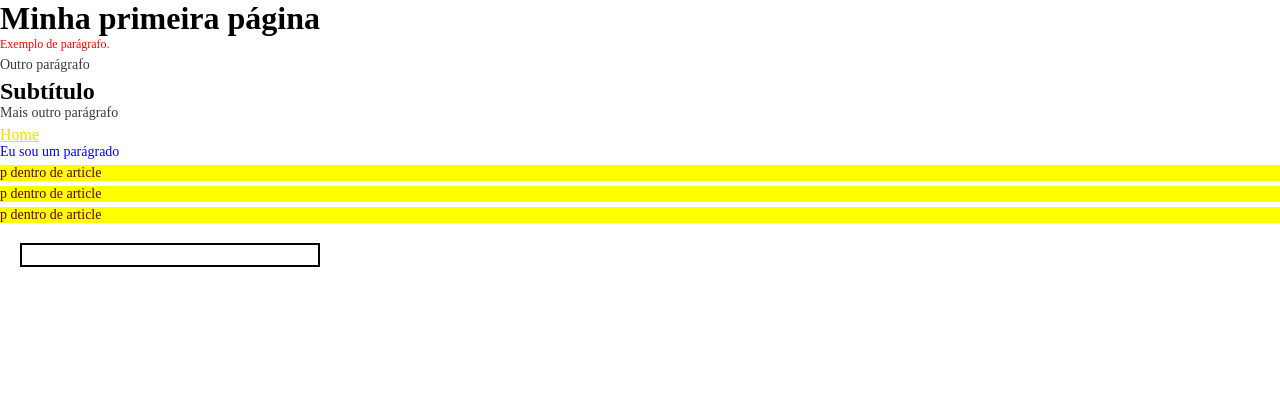
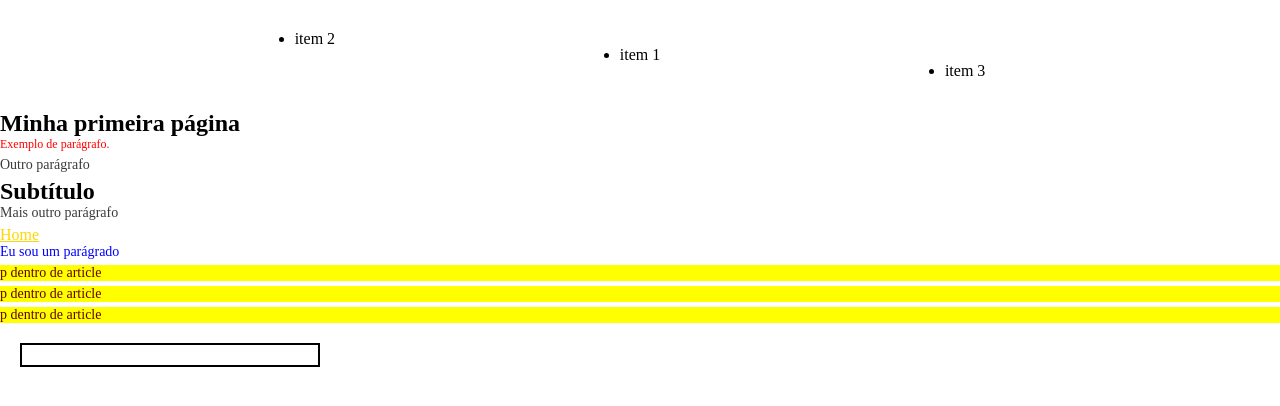
Before and after one commit to gustavokra/front-end-unicesumar, a plain HTML site: page pagina-de-exemplo.html in a window 1280 px wide. Drawn offline with Linux system fonts and the light colour scheme.

Commit message:
aprendendo flex grow, flex-shrink, flex basis

```diff
--- a/estilos.css
+++ b/estilos.css
@@ -1,6 +1,44 @@
 * {
     margin: 0;
     padding: 0;
+}
+
+@media print {
+    body{
+        background-color: transparent;
+    }
+}
+
+@media screen and (max-width:800px) {
+    main {
+        flex-direction: column;
+    }
+}
+
+nav ul {
+    margin: 30px;
+    display: flex;
+    gap: 20px;
+    justify-content: space-evenly;
+    align-items: center;
+    height: 50px;
+}
+
+#item1 {
+    order: 2;
+}
+
+#item2 {
+    order: 1;
+    align-self: baseline;
+    /*flex-grow: 1; */
+    flex-shrink: 0;
+}
+
+#item3 {
+    order: 3;
+    align-self: flex-end;
+    flex-shrink: 0;
 }
 
 p {
--- a/pagina-de-exemplo.html
+++ b/pagina-de-exemplo.html
@@ -3,7 +3,7 @@
 
 <head>
     <meta charset="UTF-8">
-    <meta name = "viewport" content="width=device-width, initial-scale=1.0">
+    <meta name="viewport" content="width=device-width, initial-scale=1.0">
     <title>Página de exemplo</title>
     <link rel="stylesheet" href="estilos.css">
 
@@ -15,26 +15,39 @@
         }
     </style> -->
 </head>
+
 <body>
+
+    <header>
+        <nav>
+            <ul>
+                <li id="item1">item 1</li>
+                <li id="item2">item 2</li>
+                <li id="item3">item 3</li>
+            </ul>
+        </nav>
+    </header>
+    <main>
+        <article>
+            <div>
                 <h1>Minha primeira página</h1>
                 <p style="color:red; font-size: 12px">Exemplo de parágrafo.</p>
                 <p>Outro parágrafo</p>
                 <h2>Subtítulo</h2>
                 <p>Mais outro parágrafo</p>
                 <a href="google.com" class="link-especial">Home</a>
+            </div>
+            <div>
                 <p id="paragrafo1"> Eu sou um parágrado</p>
-    <header>
-        <nav></nav>
-    </header>
-    <main>
-    <article>
                 <p class="destaque">p dentro de article</p>
                 <p class="destaque">p dentro de article</p>
                 <p class="destaque">p dentro de article</p>
+            </div>
         </article>
         <article class="container"></article>
     </main>
     <aside></aside>
     <footer></footer>
 </body>
+
 </html>
```
Lines whose indentation alone changed are shown as unchanged.
